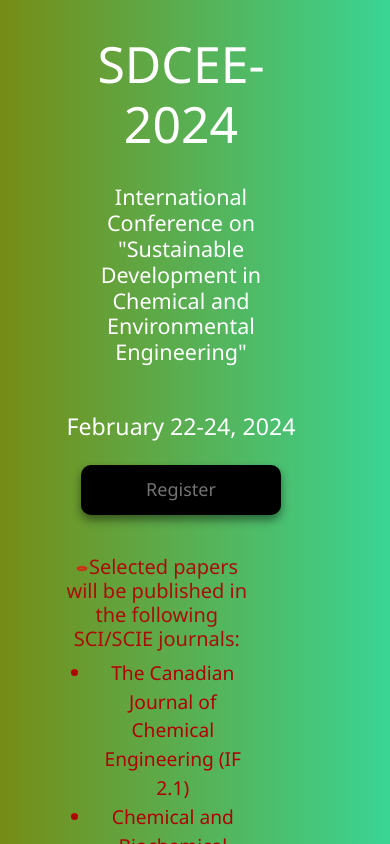
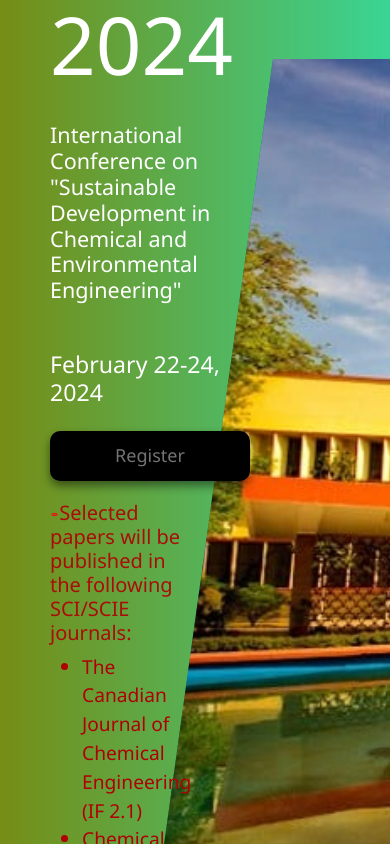
Before and after one commit to Sharathchandra345/SDCEE-2024, a React (Create React App) app in the folder client/: page / in a window 390 px wide. Shown: the top 844 px of the page. Built offline with nearby package versions, Linux system fonts and the light colour scheme.

Commit message:
added minor chnages

```diff
--- a/client/src/Components/Hero/Hero.css
+++ b/client/src/Components/Hero/Hero.css
@@ -1,9 +1,13 @@
 .hero {
+  height: 100vh;
   width: 100%;
   background-color: cadetblue;
-  display: block;
+
+  display: flex;
   z-index: -100;
   background: linear-gradient(90deg, #808000 -16.68%, #20f3c9 142%);
+
+  display: flex;
   flex-direction: column;
 }
 
@@ -148,45 +152,3 @@
   color: #af0103;
   font-size: 1.2rem;
 }
-
-@media screen and (max-width: 600px) {
-  body {
-    max-width: 100vw;
-    margin: 0;
-    padding: 0;
-  }
-
-  .hero-right {
-    display: none;
-  }
-
-  .hero {
-    display: block;
-    margin-top: 0px;
-    width: 100vw;
-  }
-  .hero-content {
-    margin-top: 100px;
-    width: 80%;
-    align-items: center;
-    text-align: center;
-    padding: 10px;
-  }
-  .journal {
-    margin-top: 40px;
-    width: 80%;
-    text-align: center;
-  }
-  .hero-left {
-    width: 100%;
-    align-items: center;
-    text-align: center;
-  }
-  .hero-head {
-    width: 100%;
-    font-size: 50px;
-  }
-  .wave {
-    display: none;
-  }
-}
--- a/client/src/pages/Abstract.css
+++ b/client/src/pages/Abstract.css
@@ -12,6 +12,7 @@
   display: flex;
   justify-content: center;
   align-items: center;
+  width: 100%;
 }
 .abs-gray {
   /* background-color: #d2d8dd; */
@@ -36,14 +37,6 @@
   justify-content: center;
 }
 
-.pdf {
-  margin-left: 20vw;
-}
-
-.abs-btn {
-  margin-right: 20vw;
-}
-
 .abs-btn {
   margin-left: 10px;
 }
@@ -65,6 +58,10 @@
   max-height: 70px;
 }
 
+.abs-Template {
+  width: 100%;
+}
+
 .index-images {
   display: flex;
   /* justify-content: space-evenly;
--- a/client/src/pages/Abstract.js
+++ b/client/src/pages/Abstract.js
@@ -2,6 +2,7 @@
 import "./registration.css";
 import "./Abstract.css";
 import Pdf from "../Components/CMT Submission Guidelines.pdf";
+import AbTemplate from "../Components/abstractTemplate.docx";
 import { HashLink as Link } from "react-router-hash-link";
 import { BrowserRouter, Route, Switch, Routes, Router } from "react-router-dom";
 import journal1 from "./j1.jpg";
@@ -141,6 +142,15 @@
                 Submission Guidelines (CMT)
               </a>
             </div>
+            <div className="abs-center">
+              <a
+                href={AbTemplate}
+                target="_blank"
+                className="pdf register-center"
+              >
+                Abstract template
+              </a>
+            </div>
             <div className="abs-center abs-btn-cont">
               <button className="abs-btn">
                 <a
```
Also changed, not shown: client/public/index.html (+0 -19 lines), 1 other file (tests, documents, lock files or other folders).
